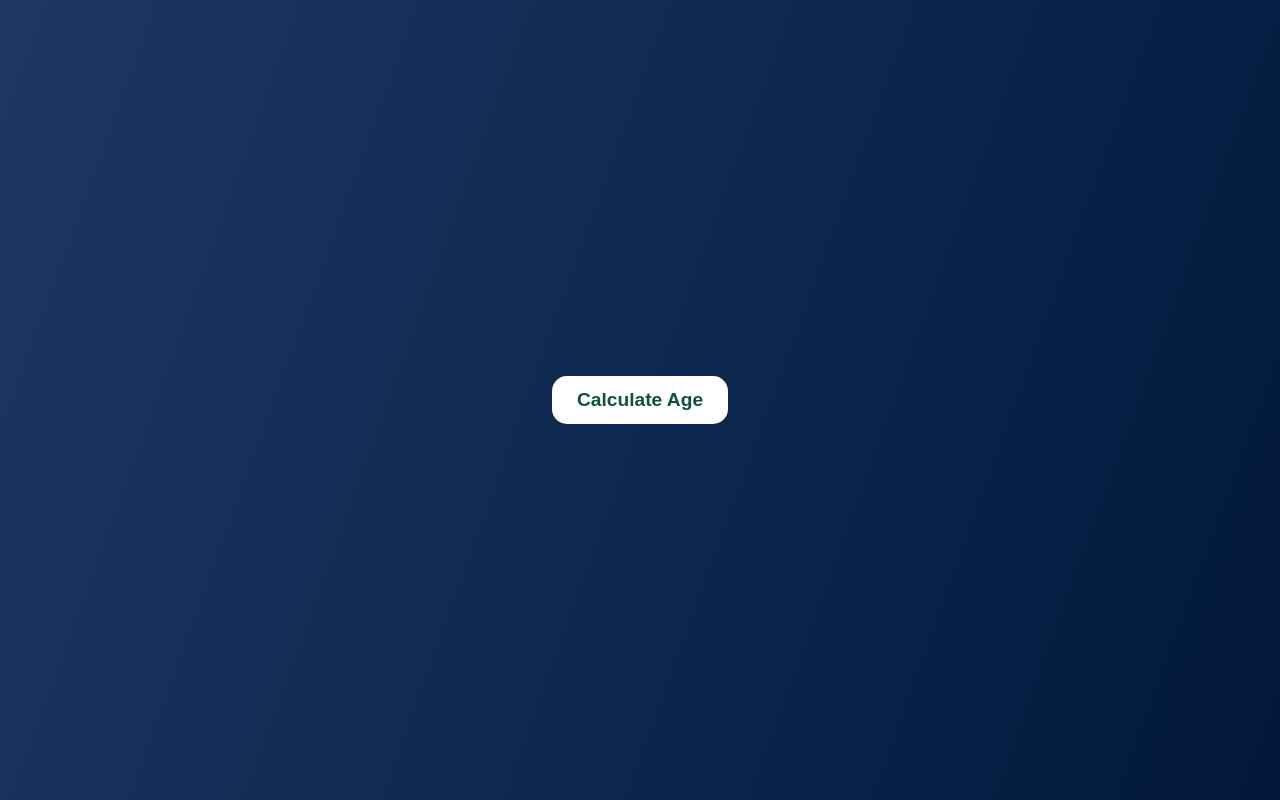
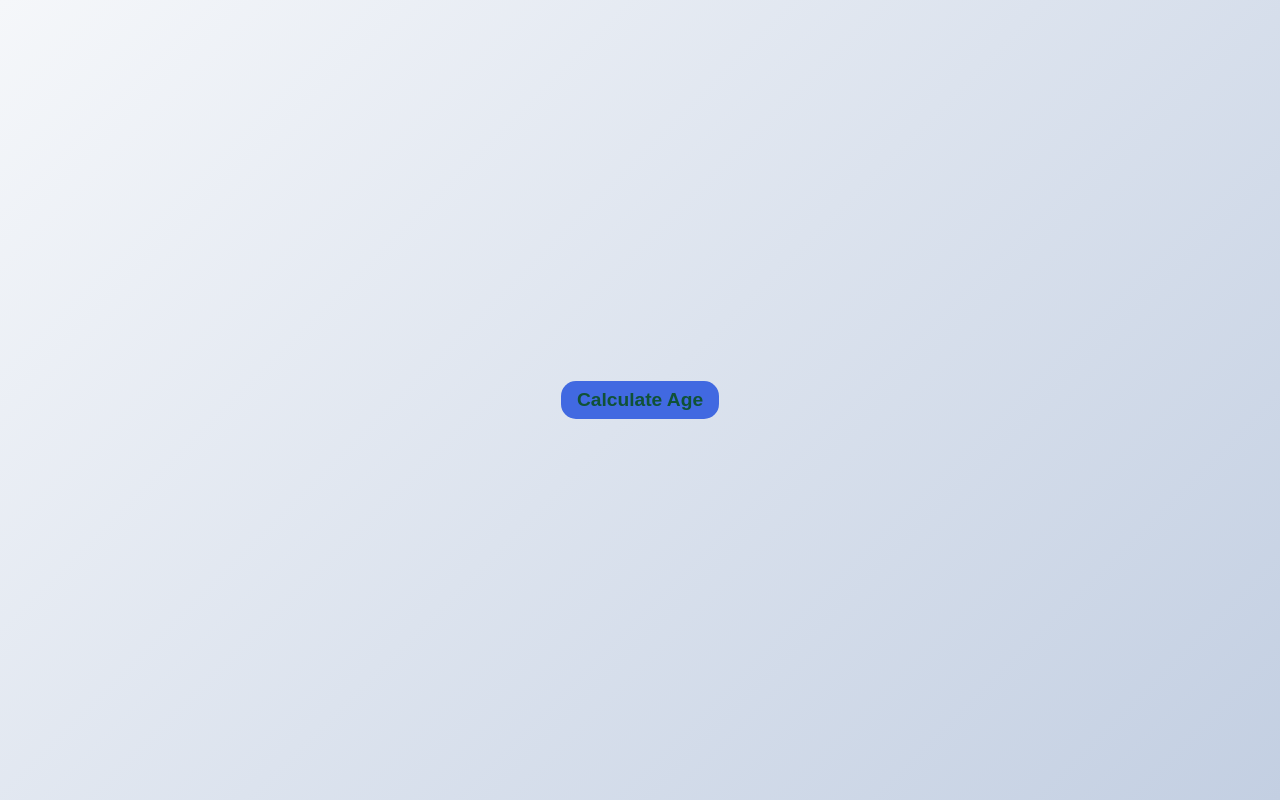
Before and after one commit to configcat-labs/feature-flags-in-vueJS-sample, a Vue app: page / in a window 1280 px wide. Built offline with nearby package versions, Linux system fonts and the light colour scheme.

Commit message:
Update App.vue
update

```diff
--- a/src/App.vue
+++ b/src/App.vue
@@ -70,7 +70,7 @@ body {
 
 #app {
 	text-align: center;
-	background-image: linear-gradient(110deg, #1c3863 0%, #01183b 100%);
+	 background-image: linear-gradient(135deg, #f5f7fa 0%, #c3cfe2 100%);
 	min-height: 100vh;
 	display: flex;
 	flex-direction: column;
@@ -80,9 +80,9 @@ body {
 
 .btn {
 	color: rgb(16, 82, 54);
-	background-color: #FFF;
+	  background-color: royalblue;
 	border: none;
-	padding: 13px 25px;
+	 padding: 8px 16px;
 	border-radius: 15px;
 	font-size: 1.2rem;
 	cursor: pointer;
```
